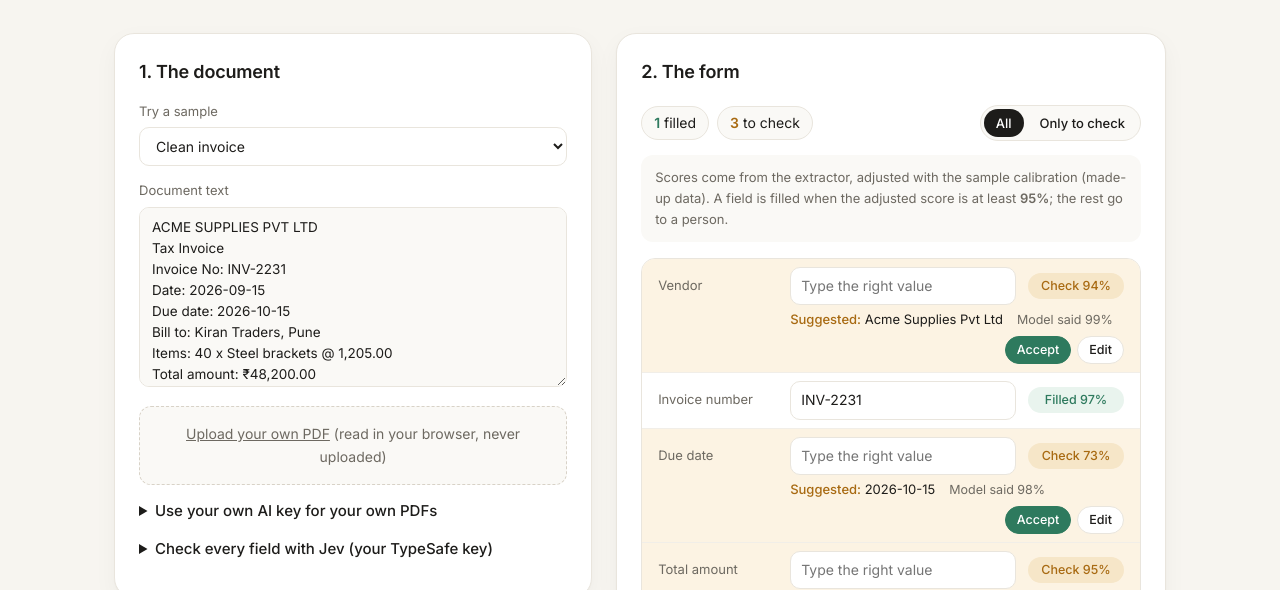
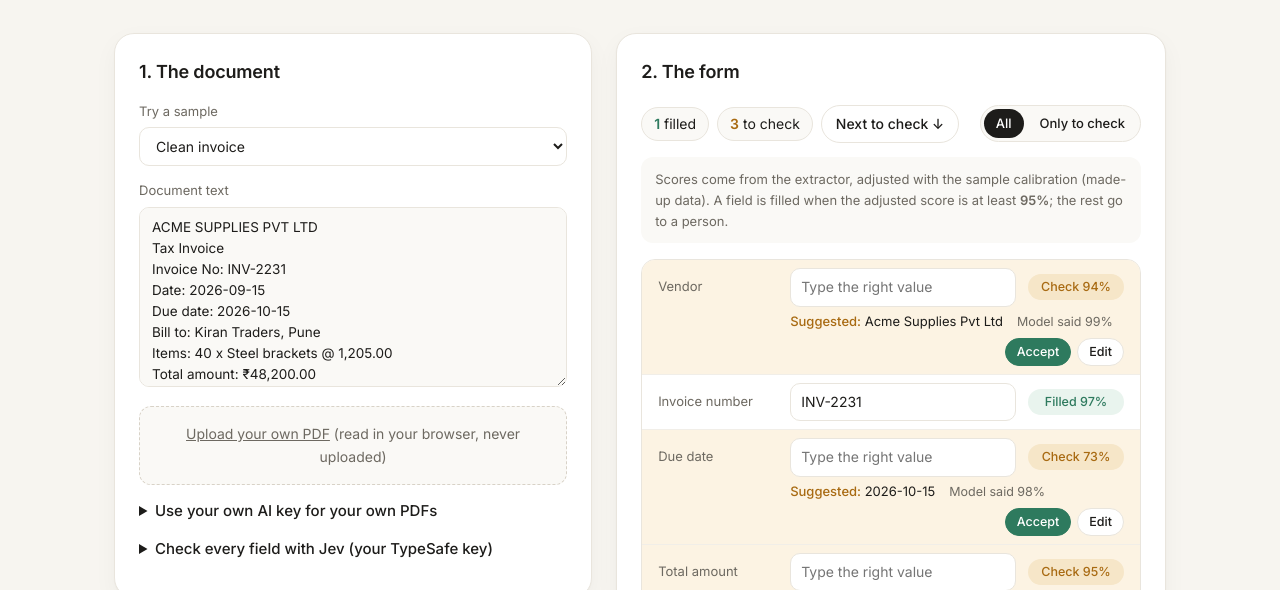
Before and after one commit to imranrkhan13/jevscope, a plain HTML site: page web/jevapi/index.html in a window 1280 px wide. Shown: the part 200-790 px from the top of the page. Drawn offline with Linux system fonts and the light colour scheme.

Commit message:
JevAPI demo: receipts and statements group like resumes (Item N with its name, Totals, Document), a Next-to-check button jumps field to field and opens closed groups, long receipt sample shows the full 44-field read

```diff
--- a/web/jevapi/index.html
+++ b/web/jevapi/index.html
@@ -69,6 +69,7 @@ label.small,.small{display:block;font-size:13px;color:var(--mut);margin:14px 0 6
 .f .acts button.ok{background:var(--green);border-color:var(--green);color:#fff}
 .f .acts button.ok:hover{background:#276a51}
 .f.done{background:var(--greenT)}
+.f.flash{box-shadow:0 0 0 3px rgba(168,106,18,.5);border-radius:8px}
 .done .chip{color:var(--green);background:#d6ebdf}
 .how{border:1px solid var(--line);border-radius:14px;background:var(--soft);padding:14px 16px;margin-bottom:14px;font-size:14px}
 .how h3{font-size:15px;font-weight:600;margin:0 0 8px}
@@ -197,10 +198,15 @@ function refit() {
 // Group resume fields (job_1_title, project_2_name, skills_tools ...) so the form reads like the resume.
 const CONTACT = ["name", "headline", "email", "phone", "location", "linkedin", "github", "website"];
 const cap = (s) => s.charAt(0).toUpperCase() + s.slice(1);
-const KIND = { job: "Job", project: "Project", education: "Education" };
+const KIND = { job: "Job", project: "Project", education: "Education", item: "Item", row: "Row", transaction: "Transaction" };
+// Money lines and document-level fields on receipts/statements get named groups, not one pile.
+const TOTAL_FIELDS = /^(sub_?total|grand_?total|total|tax.*|gst|vat|pb1|ppn|pajak|discount|disc.*|service.*|svc|cash|tunai|change|kembali|kembalian|rounding|tip|delivery|due?|balance.*|food|beverages?|drinks?|others?|makanan|minuman|snacks?|desserts?|household|grocery|misc|items?|ttl|opening.*|closing.*)$/i;
+const DOC_FIELDS = /^(merchant|store|vendor.*|date|time|receipt.*|bill.*|no|invoice.*|due_date|account.*|bank.*|ifsc.*|period|branch|currency|customer.*)$/i;
 function groupOf(field, label) {
-  const m = field.match(/^(job|project|education)_(\d+)_(.+)$/);
+  const m = field.match(/^(job|project|education|item|row|transaction)_(\d+)_(.+)$/);
   if (m) return { key: `${m[1]}_${m[2]}`, kind: m[1], n: +m[2], short: cap(String(label || m[3]).replace(new RegExp(`^${KIND[m[1]]} ${m[2]}\\s*`, "i"), "") || m[3]) };
+  if (TOTAL_FIELDS.test(field)) return { key: "totals", title: "Totals", short: label || field };
+  if (DOC_FIELDS.test(field)) return { key: "doc", title: "Document", short: label || field };
   if (CONTACT.includes(field) || /^website_\d+$/.test(field)) return { key: "contact", title: "Contact", short: label || field };
   if (field === "summary") return { key: "summary", title: "Summary", short: "Text" };
   if (/^skills(_|$)/.test(field)) return { key: "skills", title: "Skills", short: String(label || field).replace(/^Skills:?\s*/, "") || "Skills" };
@@ -211,6 +217,8 @@ function groupOf(field, label) {
 function groupTitle(g, rows) {
   const v = (k) => rows.find((r) => r.sub === k)?.ex.value;
   if (g.kind === "job") return [v("title"), v("company")].filter(Boolean).join(" · ") || `Job ${g.n}`;
+  if (g.kind === "item") return v("name") || `Item ${g.n}`;
+  if (g.kind === "row" || g.kind === "transaction") return [v("date"), v("description")].filter(Boolean).join(" · ") || `${KIND[g.kind]} ${g.n}`;
   if (g.kind === "project") return v("name") || `Project ${g.n}`;
   if (g.kind === "education") return [v("degree"), v("school")].filter(Boolean).join(" · ") || `Education ${g.n}`;
   return g.title;
@@ -269,6 +277,7 @@ function render() {
   const { decisions, fill, review } = decideAll(byJev ? null : state.profile, state.extracted, byJev ? { costError: state.cost } : {});
   const bar = decisions[0] ? pct(decisions[0].threshold) : pct(costThreshold({ costError: state.cost, costReview: 1, reviewAccuracy: 1 }));
   $("summary").innerHTML = `<span class="pill"><b style="color:var(--green)">${fill}</b> filled</span><span class="pill"><b style="color:var(--amber)">${review}</b> to check</span>
+    ${review ? `<button type="button" data-next title="Jump to the next field that needs a person">Next to check ↓</button>` : ""}
     <span class="row filter" role="group" aria-label="Show"><button type="button" data-f="all" class="${state.only ? "" : "on"}">All</button><button type="button" data-f="review" class="${state.only ? "on" : ""}">Only to check</button></span>`;
   $("how").innerHTML = howJevDid(decisions, fill, review);
   $("note").innerHTML = byJev
@@ -283,7 +292,8 @@ function render() {
     if (!groups.has(g.key)) groups.set(g.key, { ...g, rows: [] });
     groups.get(g.key).rows.push({ d, ex, i, label, short: g.short, sub: (d.field.match(/^(?:job|project|education)_\d+_(.+)$/) || [])[1] });
   });
-  const resume = [...groups.keys()].some((k) => /^(job_|project_|education_|skills|summary)/.test(k));
+  // Group the form when it is long enough to scroll: big resumes, receipts, statements.
+  const resume = decisions.length > 8 && [...groups.values()].some((g) => g.rows.length >= 2);
   const byI = Object.fromEntries([...groups.values()].flatMap((g) => g.rows).map((r) => [r.i, r]));
   // One compact line under the input: the suggestion, what Jev said, the model's score, and Accept/Edit.
   const metaBits = (hasSugg, done, byJev, extra, ex, i, fillIt) => {
@@ -321,6 +331,17 @@ function render() {
   const nMine = Object.entries(state.mine).filter(([i, m]) => m.how === "accepted" && decisions[i] && decisions[i].action !== "fill").length;
   if (nMine) $("summary").insertAdjacentHTML("afterbegin", `<span class="pill"><b style="color:var(--green)">${nMine}</b> accepted by you</span>`);
   $("summary").querySelectorAll("[data-f]").forEach((b) => b.addEventListener("click", () => { state.only = b.dataset.f === "review"; render(); }));
+  $("summary").querySelector("[data-next]")?.addEventListener("click", () => {
+    const rows = [...document.querySelectorAll(".f.review:not(.done)")];
+    if (!rows.length) return;
+    const el = rows.find((r) => r.getBoundingClientRect().top > 140) || rows[0];
+    const det = el.closest("details.group");
+    if (det && !det.open) det.open = true;
+    el.scrollIntoView({ behavior: "smooth", block: "center" });
+    el.classList.add("flash");
+    setTimeout(() => el.classList.remove("flash"), 1200);
+    el.querySelector("input,textarea")?.focus({ preventScroll: true });
+  });
   $("bar").textContent = pct(costThreshold({ costError: state.cost, costReview: 1, reviewAccuracy: 1 }));
   $("curl").textContent = `curl -X POST https://jevscope.vercel.app/api/v1/decide \\\n  -H 'Content-Type: application/json' \\\n  -d '${JSON.stringify({ items: state.extracted.slice(0, 2), options: { costError: state.cost } })}'\n\n# add "profile": <from /api/v1/calibrate> to use your own calibration`;
 }
--- a/web/jevapi/samples.js
+++ b/web/jevapi/samples.js
@@ -103,10 +103,49 @@ export const SAMPLES = [
     text: "ANNA SUPER MARKET\nNo. 5521\n12/09/2026 19:05\n2 Rice 5kg @ 310.00   620.00\n1 Toor Dal 1kg   145.00\n1 Sunflower Oil 1L   132.00\n3 Parle-G Gold @ 10.00   30.00\n1\nDetergent Bar   85.00\n2 Curd Cup 400g @ 35.00   70.00\n1 Wheat Flour 5kg   240.00\n1 Sugar 1kg   45.00\n4 Milk 500ml @ 27.00   108.00\n1 Tea Powder 250g   140.00\nFOOD   1,530.00\nHOUSEHOLD   85.00\nSubtotal   1,615.00\nDiscount   115.00\nTotal\n1,500.00\nCash   2,000.00\nChange   500.00",
     extracted: [
       { field: "merchant", label: "Merchant", value: "Anna Super Market", confidence: 0.98 },
+      { field: "date", label: "Date", value: "12/09/2026", confidence: 0.98 },
+      { field: "item_1_name", label: "Item 1 name", value: "Rice 5kg", confidence: 0.98 },
+      { field: "item_1_qty", label: "Item 1 quantity", value: "2", confidence: 0.97 },
+      { field: "item_1_unit_price", label: "Item 1 unit price", value: "310.00", confidence: 0.96 },
+      { field: "item_1_price", label: "Item 1 price", value: "620.00", confidence: 0.98 },
+      { field: "item_2_name", label: "Item 2 name", value: "Toor Dal 1kg", confidence: 0.98 },
+      { field: "item_2_qty", label: "Item 2 quantity", value: "1", confidence: 0.97 },
+      { field: "item_2_price", label: "Item 2 price", value: "145.00", confidence: 0.98 },
+      { field: "item_3_name", label: "Item 3 name", value: "Sunflower Oil 1L", confidence: 0.98 },
+      { field: "item_3_qty", label: "Item 3 quantity", value: "1", confidence: 0.97 },
+      { field: "item_3_price", label: "Item 3 price", value: "132.00", confidence: 0.98 },
+      { field: "item_4_name", label: "Item 4 name", value: "Parle-G Gold", confidence: 0.98 },
+      { field: "item_4_qty", label: "Item 4 quantity", value: "3", confidence: 0.97 },
+      { field: "item_4_unit_price", label: "Item 4 unit price", value: "10.00", confidence: 0.96 },
+      { field: "item_4_price", label: "Item 4 price", value: "30.00", confidence: 0.98 },
+      { field: "item_5_name", label: "Item 5 name", value: "Detergent Bar", confidence: 0.98 },
+      { field: "item_5_price", label: "Item 5 price", value: "85.00", confidence: 0.98 },
+      { field: "item_6_name", label: "Item 6 name", value: "Curd Cup 400g", confidence: 0.98 },
+      { field: "item_6_qty", label: "Item 6 quantity", value: "2", confidence: 0.97 },
+      { field: "item_6_unit_price", label: "Item 6 unit price", value: "35.00", confidence: 0.96 },
+      { field: "item_6_price", label: "Item 6 price", value: "70.00", confidence: 0.98 },
+      { field: "item_7_name", label: "Item 7 name", value: "Wheat Flour 5kg", confidence: 0.98 },
+      { field: "item_7_qty", label: "Item 7 quantity", value: "1", confidence: 0.97 },
+      { field: "item_7_price", label: "Item 7 price", value: "240.00", confidence: 0.98 },
+      { field: "item_8_name", label: "Item 8 name", value: "Sugar 1kg", confidence: 0.98 },
+      { field: "item_8_qty", label: "Item 8 quantity", value: "1", confidence: 0.97 },
+      { field: "item_8_price", label: "Item 8 price", value: "45.00", confidence: 0.98 },
+      { field: "item_9_name", label: "Item 9 name", value: "Milk 500ml", confidence: 0.98 },
+      { field: "item_9_qty", label: "Item 9 quantity", value: "4", confidence: 0.97 },
+      { field: "item_9_unit_price", label: "Item 9 unit price", value: "27.00", confidence: 0.96 },
+      { field: "item_9_price", label: "Item 9 price", value: "108.00", confidence: 0.98 },
+      { field: "item_10_name", label: "Item 10 name", value: "Tea Powder 250g", confidence: 0.98 },
+      { field: "item_10_qty", label: "Item 10 quantity", value: "1", confidence: 0.97 },
+      { field: "item_10_price", label: "Item 10 price", value: "140.00", confidence: 0.98 },
       { field: "item_5_qty", label: "Item 5 quantity", value: null, confidence: 0.5 },
-      { field: "subtotal", label: "Subtotal", value: "1,615.00", confidence: 0.96 },
-      { field: "total", label: "Total", value: "1,500.00", confidence: 0.97 },
-      { field: "change", label: "Change", value: "500.00", confidence: 0.95 },
+      { field: "no", label: "Bill number", value: "5521", confidence: 0.9 },
+      { field: "food", label: "Food", value: "1,530.00", confidence: 0.97 },
+      { field: "household", label: "Household", value: "85.00", confidence: 0.97 },
+      { field: "subtotal", label: "Subtotal", value: "1,615.00", confidence: 0.98 },
+      { field: "discount", label: "Discount", value: "115.00", confidence: 0.93 },
+      { field: "total", label: "Total", value: "1,500.00", confidence: 0.98 },
+      { field: "cash", label: "Cash", value: "2,000.00", confidence: 0.98 },
+      { field: "change", label: "Change", value: "500.00", confidence: 0.97 },
     ],
   },
 ];
```
